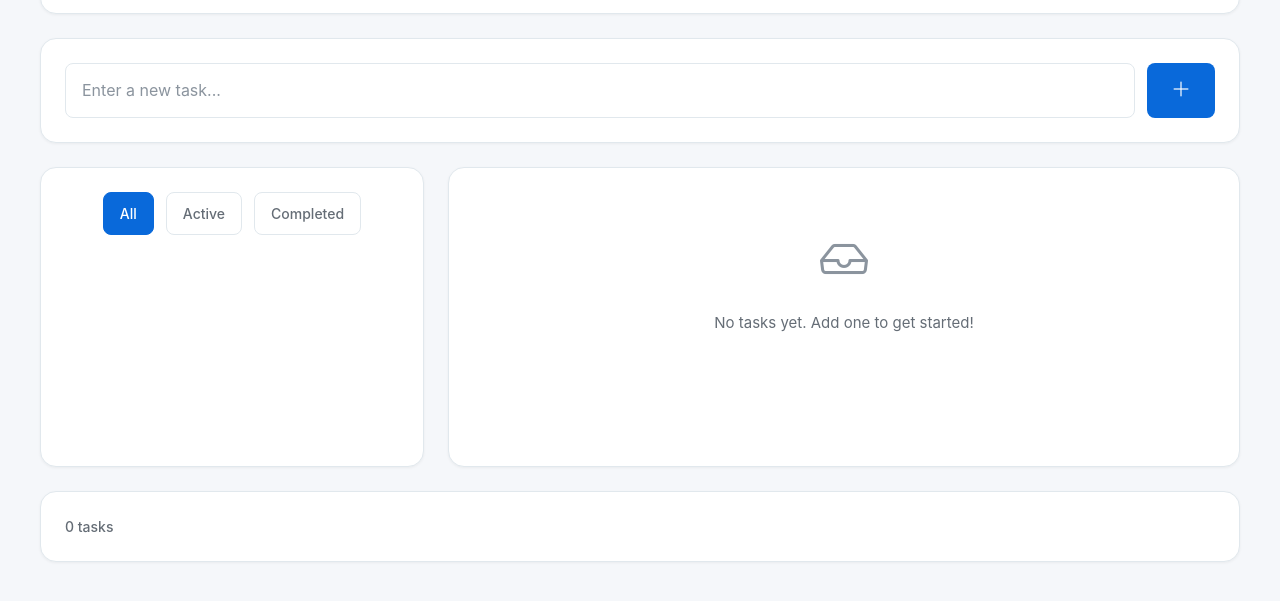
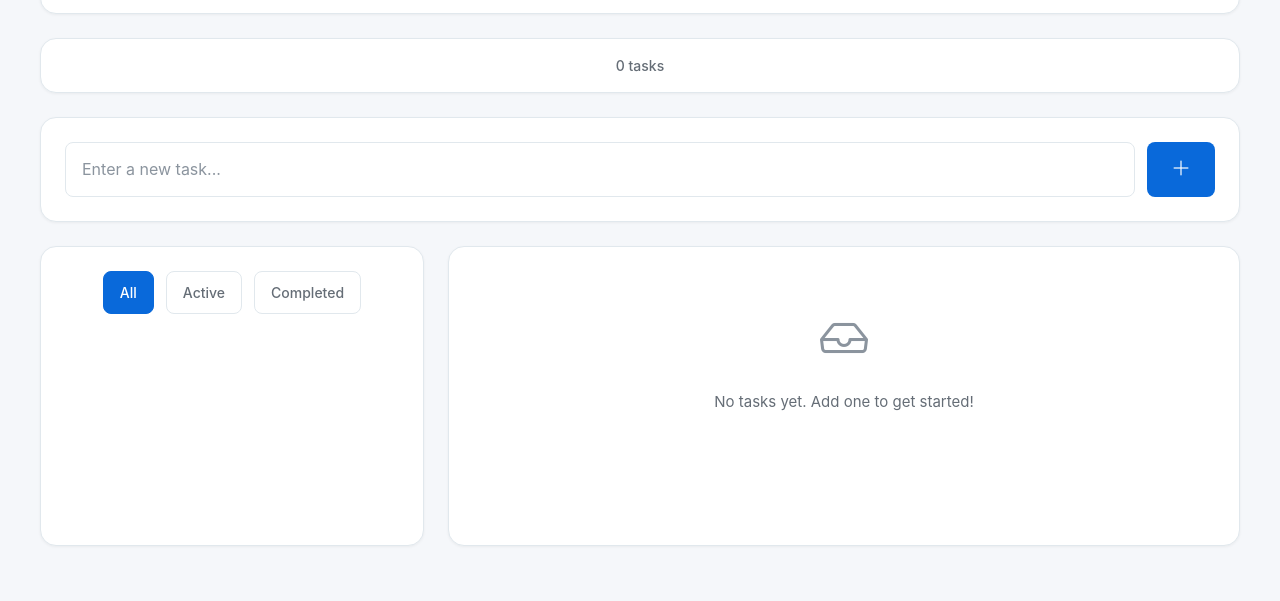
Before and after one commit to BrandNewMyUserName/To-Do-List, a plain HTML site: page index.html in a window 1280 px wide. Shown: the part 167-768 px from the top of the page. Drawn offline with nearby package versions, Linux system fonts and the light colour scheme.

Commit message:
feat/move stats block under title

```diff
--- a/index.html
+++ b/index.html
@@ -20,6 +20,22 @@
             </h1>
             <p class="bento-card__subtitle">Organize your tasks efficiently</p>
         </header>
+
+        <!-- Stats Card -->
+        <div class="bento-card bento-card--stats">
+            <div class="stats">
+                <span id="taskCount" class="stats__count">0 tasks</span>
+                <button
+                    id="clearCompletedBtn"
+                    class="stats__button"
+                    style="display: none;"
+                    aria-label="Clear completed tasks"
+                >
+                    <i class="bi bi-trash"></i>
+                    <span>Clear Completed</span>
+                </button>
+            </div>
+        </div>
 
         <!-- Input Card -->
         <section class="bento-card bento-card--input">
@@ -81,22 +97,6 @@
                 <p class="empty-state__text">No tasks yet. Add one to get started!</p>
             </div>
         </section>
-
-        <!-- Stats Card -->
-        <footer class="bento-card bento-card--stats">
-            <div class="stats">
-                <span id="taskCount" class="stats__count">0 tasks</span>
-                <button
-                    id="clearCompletedBtn"
-                    class="stats__button"
-                    style="display: none;"
-                    aria-label="Clear completed tasks"
-                >
-                    <i class="bi bi-trash"></i>
-                    <span>Clear Completed</span>
-                </button>
-            </div>
-        </footer>
     </div>
 
     <!-- Application Scripts -->
--- a/styles/main.css
+++ b/styles/main.css
@@ -106,6 +106,7 @@ body {
 
 .bento-card--stats {
     grid-column: 1 / -1;
+    padding: var(--spacing-md);
 }
 
 /* Header Card */
@@ -330,7 +331,7 @@ body {
 /* Stats */
 .stats {
     display: flex;
-    justify-content: space-between;
+    justify-content: center;
     align-items: center;
     flex-wrap: wrap;
     gap: var(--spacing-md);
```
